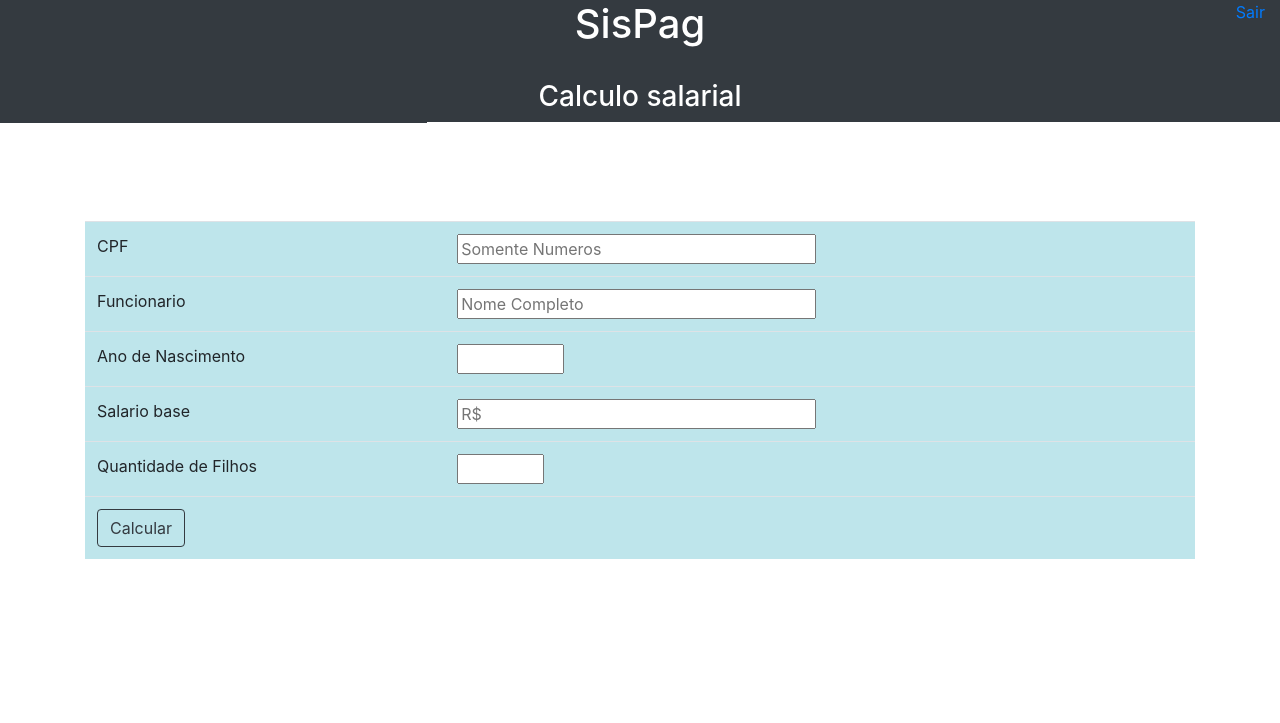
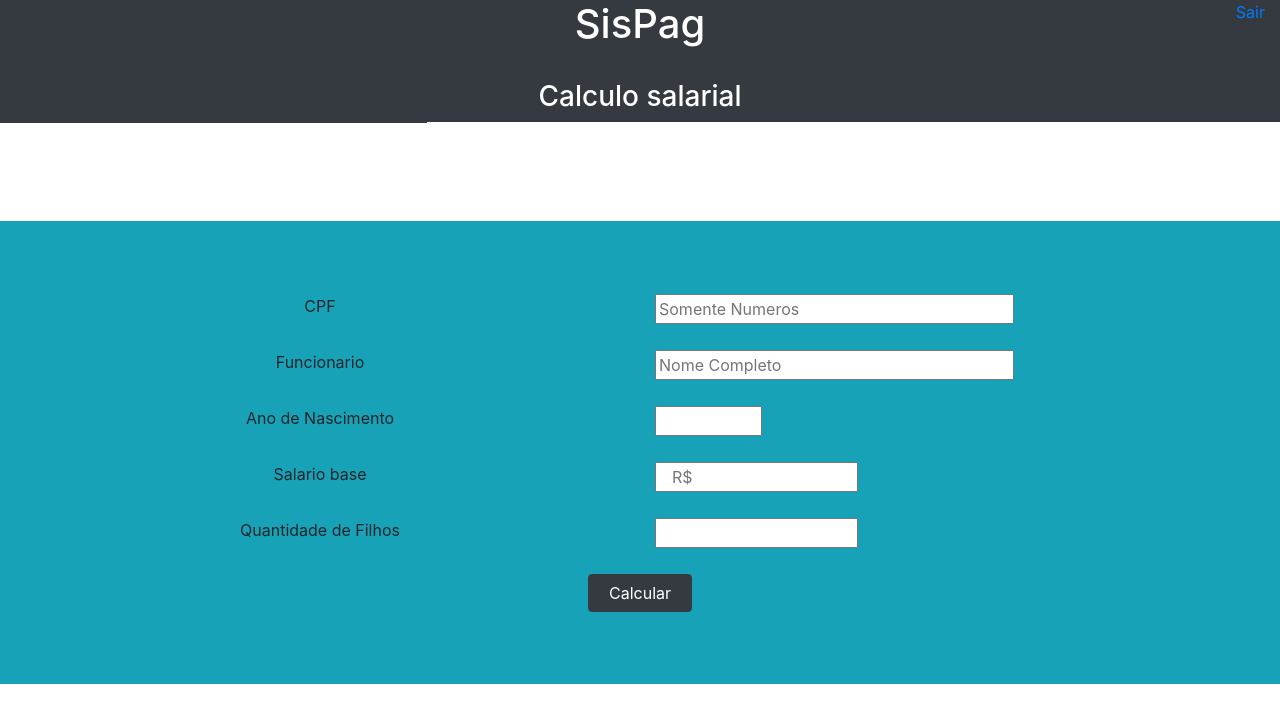
Before and after one commit to marianaaraujof/sispagpm, a PHP site: page /sispagpm/formulario.php in a window 1280 px wide. Shown: the top 723 px of the page. Run offline with PHP 8.4, Linux system fonts and the light colour scheme; the visitor is signed in with stand-in values (Sample User, id 1); some libraries are stand-ins or nearby versions.

Commit message:
mudança nas views- tirei as tabelas e coloquei em grids

```diff
--- a/controller/FormularioFuncionarioController.php
+++ b/controller/FormularioFuncionarioController.php
@@ -60,7 +60,7 @@ $_SESSION['_anonascimento'] = $_POST['_anonascimento'];
 $_SESSION['_salariobase'] = $_POST['_salariobase'];
 $_SESSION['_qntfilhos'] = $_POST['_qntfilhos'];*/
 
-$_SESSION['dados']=array('_cpf'=>$_cpf, '_funcionario'=>$_funcionario, '_anonascimento'=>$_anoNascimento, '_salariobase'=>$_salarioBase, '_qntFilhos'=>$_qntFilhos, '_calculaAbono'=>$_abono, '_inss'=>$_inss, '_idade'=>$_idade, '_salarioFamilia'=>$_salarioFamilia, '_salarioBruto'=>$_salarioBruto, '_salarioLiquido'=>$_salarioLiquido);
+$_SESSION['dados']=array('_cpf'=>$_cpf, '_funcionario'=>$_funcionario, '_anonascimento'=>$_anoNascimento, '_idade'=>$_idade '_salariobase'=>$_salarioBase, '_qntFilhos'=>$_qntFilhos, '_calculaAbono'=>$_abono, '_inss'=>$_inss, '_idade'=>$_idade, '_salarioFamilia'=>$_salarioFamilia, '_salarioBruto'=>$_salarioBruto, '_salarioLiquido'=>$_salarioLiquido);
 
 # Exibição dos dados
 header('Location: ../view/folhasalarial.php');
--- a/library/library.php
+++ b/library/library.php
@@ -17,7 +17,8 @@ function calculaAbono($_idade)
 }
 function idade($_anoNascimento)
 {
-	return (date('Y')-$_anoNascimento);
+	$idade = date("Y") - $_anoNascimento;
+	return $idade;
 }
 function salarioFamilia($_qntFilhos)
 {
--- a/view/formulario.php
+++ b/view/formulario.php
@@ -14,6 +14,7 @@ require_once ('../session/startSession.php');
 </head>
 <body>
   <div class="container-fluid">
+
     <div class="row">
       <div class="col-sm-4 bg-dark text-white">
       </div>
@@ -35,37 +36,56 @@ require_once ('../session/startSession.php');
       <h1></h1>
     </div>
   </div>
-  <div class="container">
-    <table class="table">
-      <form name="Folha de pagamento" method="POST" action="../controller/FormularioFuncionarioController.php">
-        <tbody>
-          <tr class="table-info">
-            <td>CPF</td>
-            <td><input type="cpf" name="_cpf" size="30" maxlength="11" placeholder="Somente Numeros"></td>
-          </tr>
-          <tr class="table-info">
-            <td>Funcionario</td>
-            <td><input type="text" name="_funcionario" size="30" placeholder="Nome Completo"></td>
-          </tr>
-          <tr class="table-info">
-            <td>Ano de Nascimento</td>
-            <td><input type="number" name="_anonascimento" min="1918" max="2017"></td>
-          </tr>
-          <tr class="table-info">
-            <td>Salario base</td>
-            <td><input type="text" name="_salariobase" size="30" placeholder="R$"></td>
-          </tr>
-          <tr class="table-info">
-            <td>Quantidade de Filhos</td>
-            <td><input type="number" name="_qntfilhos" min="0" max="30" ></td>
-          </tr>
-          <tr class="table-info">
-            <td><input type="submit" class="btn btn-outline-dark" value="Calcular"></td>
-            <td> </td>
-          </tr>
-        </tbody>
-      </form>
-    </table>
+  <div class="container-fluid bg-info">
+    <form name="Folha de pagamento" method="POST" action="../controller/FormularioFuncionarioController.php">
+      <div class="row bg-info">
+        <div class="col-sm"></div>
+      </div>
+      <div class="row bg-info">
+        <div class="col-sm"><br /><br /><br /></div>
+      </div>
+      <div class="row bg-info">
+        <div class="col-sm text-center"><label for="_cpf">CPF</label></div>
+        <div  class="col-sm"><input type="cpf" name="_cpf" size="30" maxlength="11" placeholder="Somente Numeros"></div>
+      </div>
+      <div class="row bg-info">
+        <div class="col-sm"><br /></div>
+      </div>
+      <div class="row bg-info">
+        <div class="col-sm text-center"><label for="_funcionario">Funcionario</label></div>
+        <div class="col-sm"><input type="text" name="_funcionario" size="30" placeholder="Nome Completo"></div>
+      </div>
+      <div class="row bg-info">
+        <div class="col-sm"><br /></div>
+      </div>
+      <div class="row bg-info">
+        <div class="col-sm text-center"><label for="_anonascimento"> Ano de Nascimento</label></div>
+        <div class="col-sm"><input type="number" name="_anonascimento" min="1918" max="2017"></div>
+      </div>
+      <div class="row bg-info">
+        <div class="col-sm"><br /></div>
+      </div>
+      <div class="row bg-info">
+        <div class="col-sm text-center"><label for="_salariobase">Salario base</label></div>
+        <div class="col-sm"><input class="col-sm-4" type="text" name="_salariobase" size="30" placeholder="R$"></div>
+      </div>
+      <div class="row bg-info">
+        <div class="col-sm"><br /></div>
+      </div>
+      <div class="row bg-info ">
+        <div class="col-sm text-center"><label for="_qntfilhos">Quantidade de Filhos</label></div>
+        <div class="col-sm"><input class="col-sm-4" type="number" name="_qntfilhos" min="0" max="30" ></div>
+      </div>
+      <div class="row bg-info">
+        <div class="col-sm"><br /></div>
+      </div>
+      <div class="bg-info text-center">
+        <input class="col-sm-1 btn btn-dark" type="submit" value="Calcular">
+      </div>
+      <div class="row bg-info">
+        <div class="col-sm"><br /><br /><br /></div>
+      </div>
+    </form>
   </div>
 
 </body>
```
Also changed, not shown: view/folhasalarial.php (+81 -41 lines), view/login.php (+31 -24 lines).
